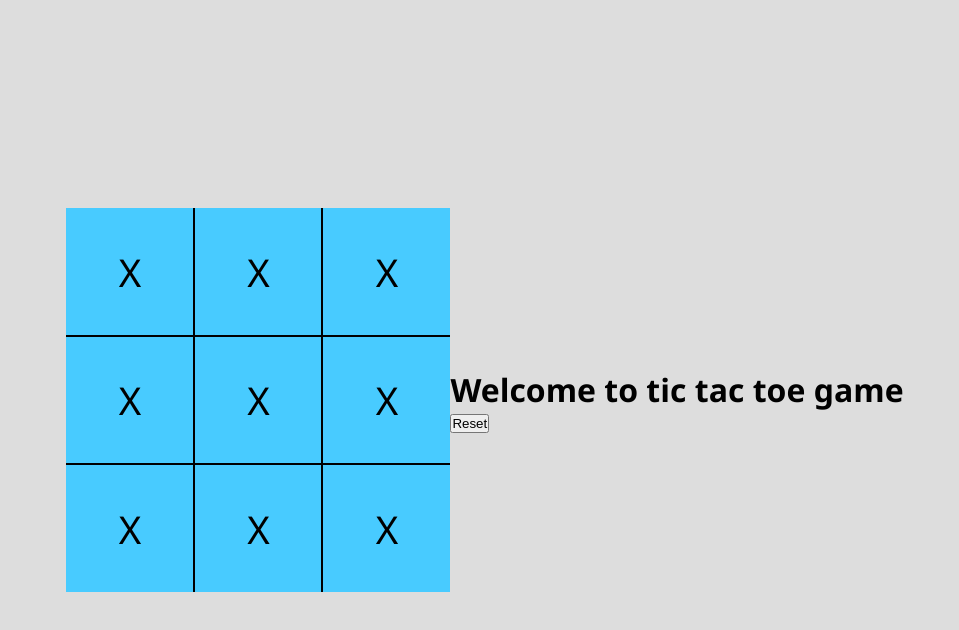
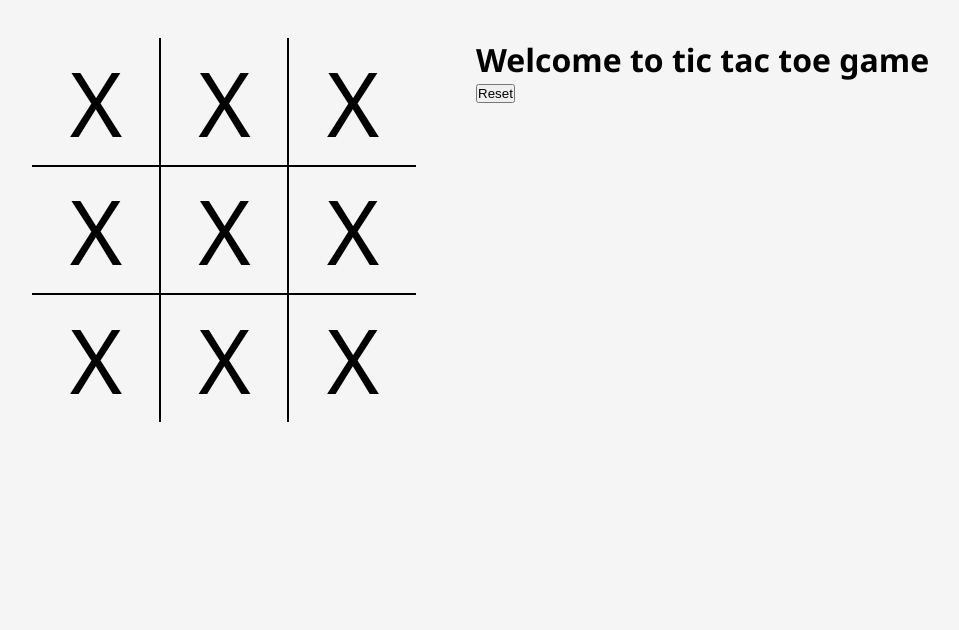
Before and after one commit to DarshanParmar18/Tic-Tac-Toe-Game, a plain HTML site: page index.html in a window 1280 px wide. Shown: the whole page, without its empty margins (155-1114 px from the left). Drawn offline with Linux system fonts and the light colour scheme.

Commit message:
changed box styling

```diff
--- a/index.html
+++ b/index.html
@@ -10,15 +10,15 @@
 
     <div class="game">
         <div class="main-container">
-            <div class="box box1"><span class="boxtext">X</span></div>
-            <div class="box box2"><span class="boxtext">X</span></div>
-            <div class="box box3"><span class="boxtext">X</span></div>
-            <div class="box box4"><span class="boxtext">X</span></div>
+            <div class="box box1 bt-0 bl-0"><span class="boxtext">X</span></div>
+            <div class="box box2 bt-0"><span class="boxtext">X</span></div>
+            <div class="box box3 bt-0 br-0"><span class="boxtext">X</span></div>
+            <div class="box box4 bl-0"><span class="boxtext">X</span></div>
             <div class="box box5"><span class="boxtext">X</span></div>
-            <div class="box box6"><span class="boxtext">X</span></div>
-            <div class="box box7"><span class="boxtext">X</span></div>
-            <div class="box box8"><span class="boxtext">X</span></div>
-            <div class="box box9"><span class="boxtext">X</span></div>
+            <div class="box box6 br-0"><span class="boxtext">X</span></div>
+            <div class="box box7 bl-0 bb-0"><span class="boxtext">X</span></div>
+            <div class="box box8 bb-0"><span class="boxtext">X</span></div>
+            <div class="box box9 bb-0 br-0"><span class="boxtext">X</span></div>
         </div>
         <div class="info-container">
             <h1>Welcome to tic tac toe game</h1>
--- a/style.css
+++ b/style.css
@@ -5,76 +5,50 @@
 }
 
 body{
-    background-color: rgb(221, 221, 221);
+    background-color: rgb(245, 245, 245);
     font-family:'Segoe UI', Tahoma, Geneva, Verdana, sans-serif;
 }
 
 .game{
-    width: 100%;
-    height: 100vh;
+    margin: 3vw 4vw;
     display: flex;
     justify-content: center;
-    align-items: center;
+    /* align-items: center; */
 }
 
 .main-container{
-    /* background-color: aqua;
-    width: 250px;
-    height: 250px;
-    display: flex;
-    flex-wrap: wrap; */
+    margin: 0 2vw;
     display: grid;
     grid-template-rows: repeat(3, 10vw);
     grid-template-columns: repeat(3, 10vw);
 }
 
 .box{
-    background-color: rgb(72, 203, 255);
-    font-size: 3vw;
+    /* background-color: rgb(72, 203, 255); */
+    font-size: 7vw;
     display: flex;
     justify-content: center;
     align-items: center;
-    /* width: 83px;
-    height: 83px; */
-    /* margin: 5px; */
+    border: 1px solid black;
+    cursor: pointer;
+}
+.box:hover{
+    background-color: rgb(235, 235, 235);
+}
+.br-0{
+    border-right: 0;
+}
+.bl-0{
+    border-left: 0;
+}
+.bt-0{
+    border-top: 0;
+}
+.bb-0{
+    border-bottom: 0;
+}
 
+/* Info container  styling*/
+.info-container{
+    padding: 0 34px;
 }
-.box1{
-    border-bottom: 1px solid black;
-    border-right: 1px solid black;
-}
-.box2{
-    border-right: 1px solid black;
-    border-bottom: 1px solid black;
-    border-left: 1px solid black;
-}
-.box3{
-    border-bottom: 1px solid black;
-    border-left: 1px solid black;
-}
-.box4{
-    border-top: 1px solid black;
-    border-bottom: 1px solid black;
-    border-right: 1px solid black;
-}
-.box5{
-    border: 1px solid black;
-}
-.box6{
-    border-top: 1px solid black;
-    border-bottom: 1px solid black;
-    border-left: 1px solid black;
-}
-.box7{
-    border-top: 1px solid black;
-    border-right: 1px solid black;
-}
-.box8{
-    border-right: 1px solid black;
-    border-top: 1px solid black;
-    border-left: 1px solid black;
-}
-.box9{
-    border-top: 1px solid black;
-    border-left: 1px solid black;
-}
```
